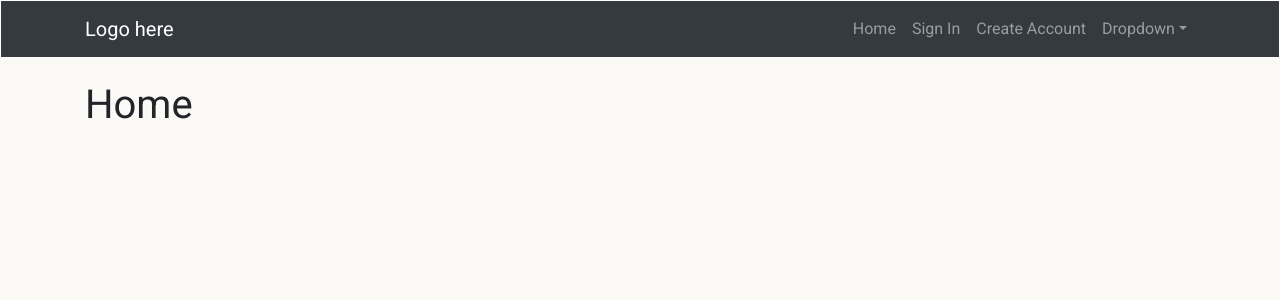
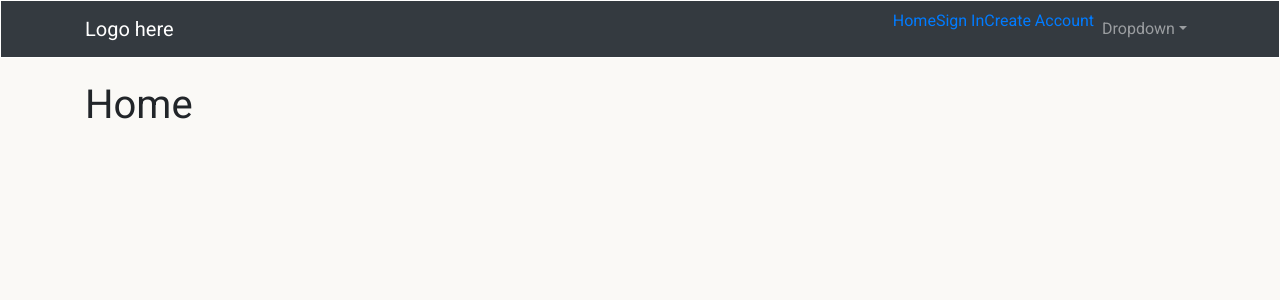
Before and after one commit to dantaylor28/polaroid-social-media-frontend, a React (Create React App) app: page / in a window 1280 px wide. Shown: the top 300 px of the page. Built offline with nearby package versions, Linux system fonts and the light colour scheme.

Commit message:
Add NavLinks to the correct urls for my navbar buttons

```diff
--- a/src/components/NavBar.js
+++ b/src/components/NavBar.js
@@ -1,28 +1,33 @@
 import React from "react";
-import styles from "../styles/NavBar.module.css"
+import styles from "../styles/NavBar.module.css";
 import { Navbar, Nav, NavDropdown, Container } from "react-bootstrap";
+import { NavLink } from "react-router-dom";
 
 const NavBar = () => {
   return (
-    <Navbar className={styles.NavBar} bg="dark" variant="dark" expand="md" fixed="top">
+    <Navbar
+      className={styles.NavBar}
+      bg="dark"
+      variant="dark"
+      expand="md"
+      fixed="top"
+    >
       <Container>
-        <Navbar.Brand>Logo here</Navbar.Brand>
+        <NavLink to="/">
+          <Navbar.Brand>Logo here</Navbar.Brand>
+        </NavLink>
         <Navbar.Toggle aria-controls="basic-navbar-nav" />
         <Navbar.Collapse id="basic-navbar-nav">
           <Nav className="ml-auto text-left">
-            <Nav.Link>Home</Nav.Link>
-            <Nav.Link>Sign In</Nav.Link>
-            <Nav.Link>Create Account</Nav.Link>
+            <NavLink to="/">Home</NavLink>
+            <NavLink to="/signin">Sign In</NavLink>
+            <NavLink to="/create/account">Create Account</NavLink>
             <NavDropdown title="Dropdown" id="basic-nav-dropdown">
               <NavDropdown.Item>Action</NavDropdown.Item>
-              <NavDropdown.Item>
-                Another action
-              </NavDropdown.Item>
+              <NavDropdown.Item>Another action</NavDropdown.Item>
               <NavDropdown.Item>Something</NavDropdown.Item>
               <NavDropdown.Divider />
-              <NavDropdown.Item>
-                Separated link
-              </NavDropdown.Item>
+              <NavDropdown.Item>Separated link</NavDropdown.Item>
             </NavDropdown>
           </Nav>
         </Navbar.Collapse>
```
